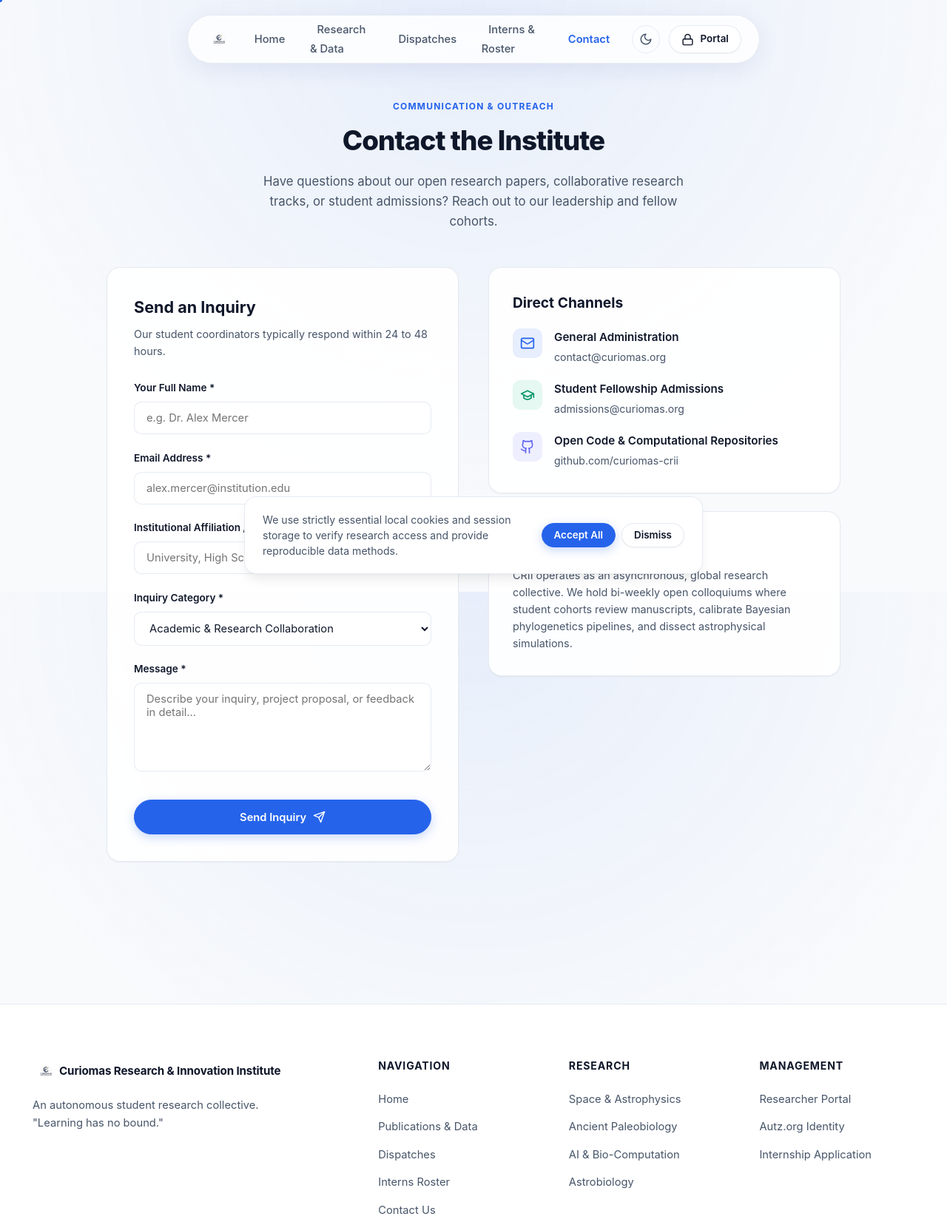
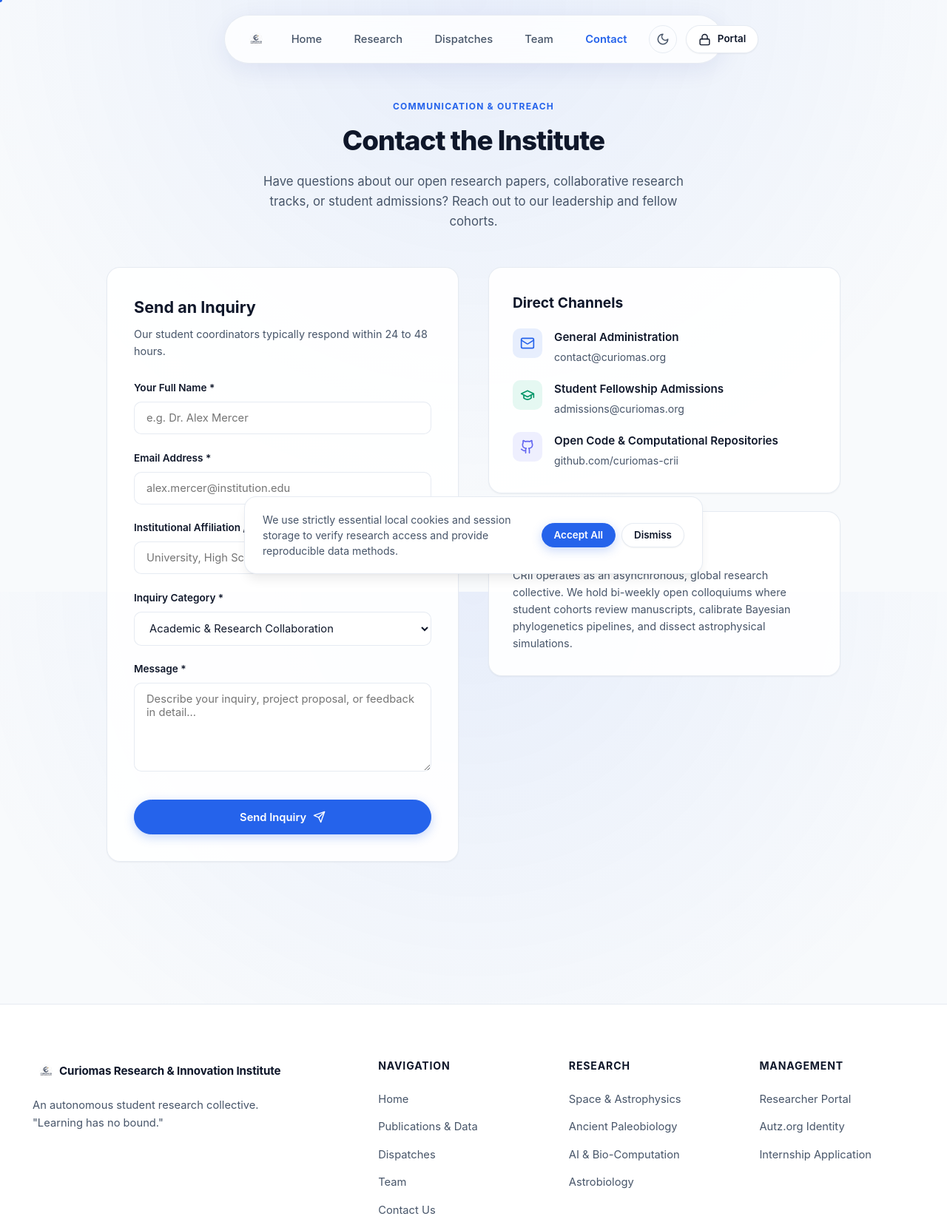
Before and after one commit to harunabdullahrakin/Curiomas-Research-Innovation-Institute, a plain HTML site: page contact.html in a window 1280 px wide. Shown: the top 1652 px of the page at 74% size. Drawn offline with Linux system fonts and the light colour scheme.

Commit message:
Update nav items: rename Research & Data to Research, and Interns & Roster to Team

```diff
--- a/contact.html
+++ b/contact.html
@@ -5,7 +5,7 @@
   <meta name="viewport" content="width=device-width, initial-scale=1.0">
   <title>Contact & Collaborations — Curiomas Research & Innovation Institute</title>
   <meta name="description" content="Get in touch with student researchers, directors, and collaborative teams at Curiomas Research & Innovation Institute.">
-  <link rel="stylesheet" href="css/style.css?v=3.1">
+  <link rel="stylesheet" href="css/style.css?v=3.2">
   <link rel="stylesheet" href="css/components.css">
   <link rel="icon" type="image/png" href="assets/curiomas-no-bg.png">
 </head>
@@ -25,9 +25,9 @@
       <nav>
         <ul class="nav-menu">
           <li><a href="index.html" class="nav-link">Home</a></li>
-          <li><a href="research.html" class="nav-link">Research & Data</a></li>
+          <li><a href="research.html" class="nav-link">Research</a></li>
           <li><a href="blog.html" class="nav-link">Dispatches</a></li>
-          <li><a href="interns.html" class="nav-link">Interns & Roster</a></li>
+          <li><a href="interns.html" class="nav-link">Team</a></li>
           <li><a href="contact.html" class="nav-link active">Contact</a></li>
         </ul>
       </nav>
@@ -195,7 +195,7 @@
           <li><a href="index.html">Home</a></li>
           <li><a href="research.html">Publications & Data</a></li>
           <li><a href="blog.html">Dispatches</a></li>
-          <li><a href="interns.html">Interns Roster</a></li>
+          <li><a href="interns.html">Team</a></li>
           <li><a href="contact.html">Contact Us</a></li>
         </ul>
       </div>
--- a/css/style.css
+++ b/css/style.css
@@ -177,9 +177,9 @@ body {
 
 .navbar {
   pointer-events: auto;
-  width: 62%;
-  min-width: 760px;
-  max-width: 820px;
+  width: 54%;
+  min-width: 630px;
+  max-width: 710px;
   height: 66px;
   background: var(--nav-bg);
   backdrop-filter: blur(20px);
--- a/js/app.js
+++ b/js/app.js
@@ -359,7 +359,7 @@ async function initHomeTeam() {
           </p>
           <div class="card-footer" style="padding-top:0.75rem; border-top:1px solid var(--border-color); display:flex; justify-content:space-between; align-items:center;">
             <span class="badge-core-team">${badgeText}</span>
-            <a href="interns.html" class="btn btn-glass btn-sm">Full Roster →</a>
+            <a href="interns.html" class="btn btn-glass btn-sm">Full Team →</a>
           </div>
         </div>
       `;
```
Also changed, not shown: article.html (+3 -3 lines), blog.html (+3 -3 lines), index.html (+5 -5 lines), interns.html (+3 -3 lines), portal.html (+1 -1 lines), research.html (+3 -3 lines).
